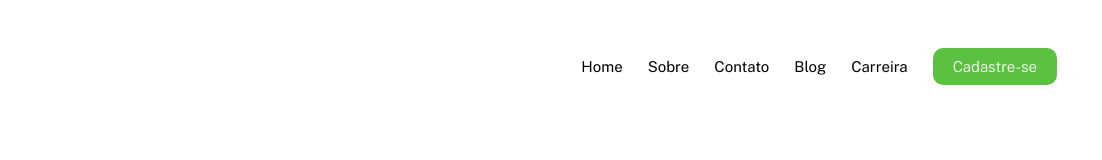
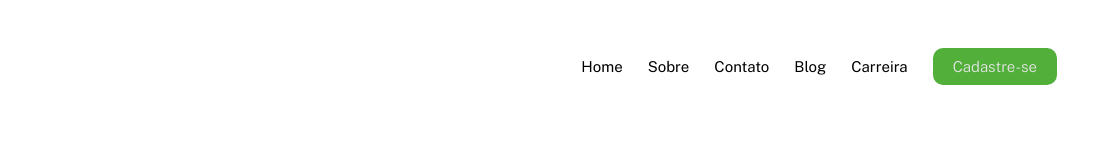
Before and after one commit to filipealvesrr/Exercicio-FlexBox, a plain HTML site: page Menu Flex/index.html in a window 1280 px wide. In both pictures the pointer is over the link "Cadastre-se". Shown: the full height of the page, 178-1280 px from the left. Drawn offline with nearby package versions, Linux system fonts and the light colour scheme.

Commit message:
Ajuste hover do cadastrar

```diff
--- a/Menu Flex/src/css/style.css
+++ b/Menu Flex/src/css/style.css
@@ -57,6 +57,10 @@ body {
     margin-left: 2rem;
 }
 
+.register:hover {
+    filter: brightness(90%);
+}
+
 @media(max-width:780px) {
     .logo h1 {
         font-size: 0px;
```
